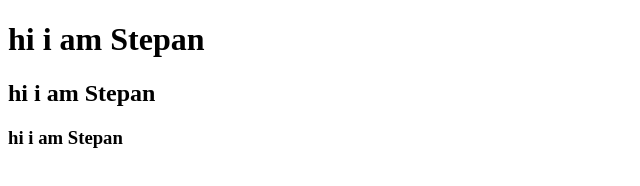
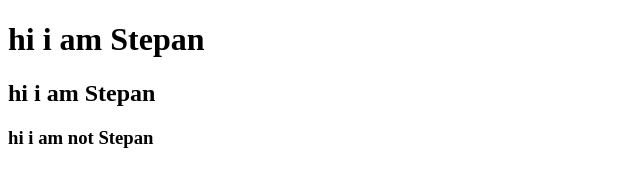
Before and after one commit to Ambrohkh/my-page, a plain HTML site: page index.html in a window 1280 px wide. Shown: the full height of the page, 0-640 px from the left. Drawn offline with Linux system fonts and the light colour scheme.

```diff
--- a/index.html
+++ b/index.html
@@ -6,6 +6,6 @@
 <body>
 <h1>hi i am Stepan</h1>
 	<h2>hi i am Stepan</h2>
-	<h3>hi i am Stepan</h3>
+	<h3>hi i am not Stepan</h3>
 </body>
 </html>
```
Also changed, not shown: green-botton.html (added), 1 other file.
